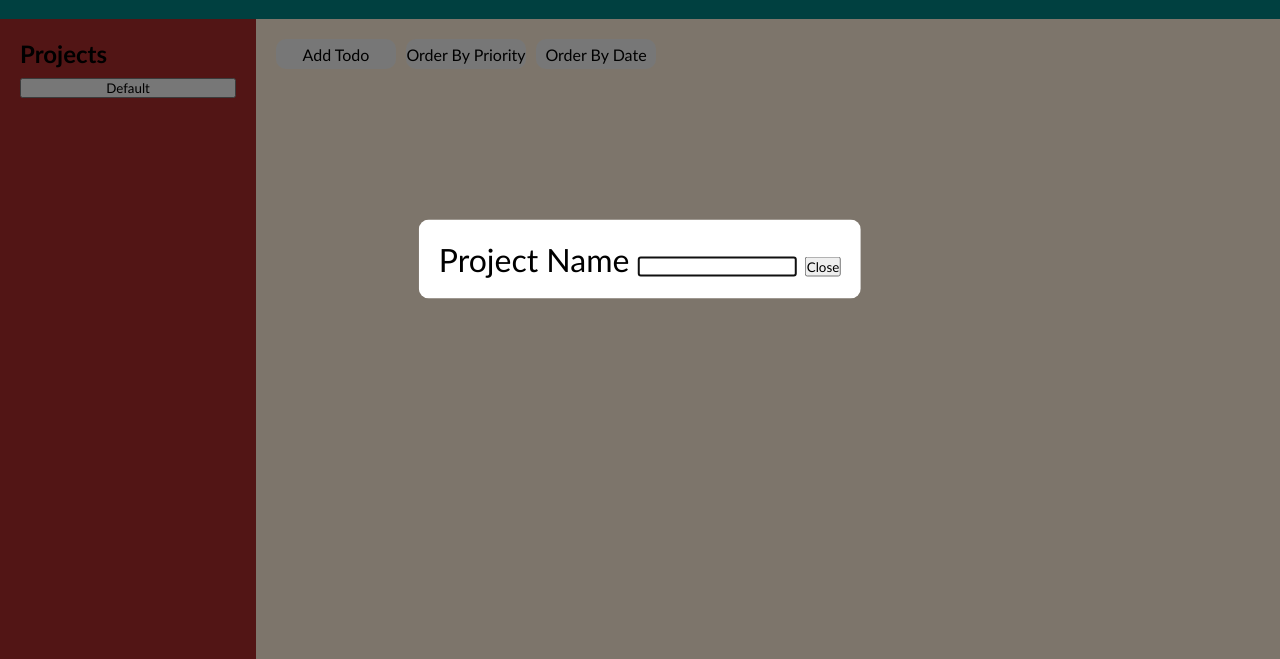
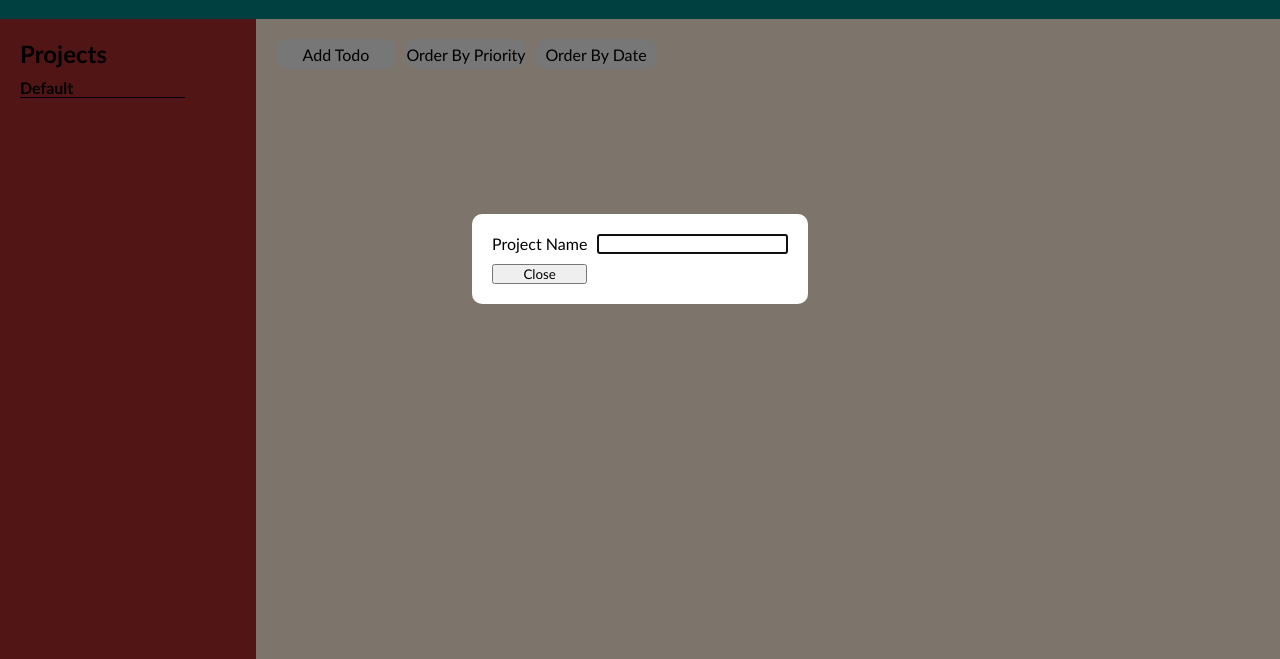
Before and after one commit to Jordan-Gurian/to-do-list, a website built with webpack: page src/index.html in a window 1280 px wide. Both pictures are taken after a click on the button "Add Project". Shown: the part 141-800 px from the top of the page. Built offline with nearby package versions, Linux system fonts and the light colour scheme.

Commit message:
Add more basic CSS formatting
Much more should be done, but it can be readdressed later if desired

```diff
--- a/src/domManager.js
+++ b/src/domManager.js
@@ -8,7 +8,7 @@ import localLoad from './localLoad.js';
 
 export default function domManager() {
     const dialogProj = document.querySelector('.dialog-project');
-    const sidebar = document.querySelector('.sidebar');
+    const projectTabs = document.querySelector('.project-tab');
     const addProject = document.querySelector('.new-project');
     const newProject = document.createElement('button');
     const projectForm = document.querySelector('.project-form')
@@ -37,14 +37,13 @@ export default function domManager() {
     }
 
     const createProjectButton = function(project) {
-        const sidebar = document.querySelector('.sidebar');
         const newProject = document.createElement('button');
-        newProject.classList.add('.project-button')
+        newProject.classList.add('project-button')
         newProject.textContent = project.title;
 
 
 
-        sidebar.appendChild(newProject);
+        projectTabs.appendChild(newProject);
 
         newProject.addEventListener('click', () => {
             deleteArticle();
@@ -55,9 +54,9 @@ export default function domManager() {
 
         if (project.title != "Default") {
             const deleteProject = document.createElement('button');
-            deleteProject.classList.add('.delete-project');
+            deleteProject.classList.add('project-button');
             deleteProject.textContent = "Delete";
-            sidebar.appendChild(deleteProject);
+            projectTabs.appendChild(deleteProject);
 
             deleteProject.addEventListener('click', () => {
                 removeProjectFromList(project);
@@ -70,9 +69,10 @@ export default function domManager() {
         }
         else {
             const emptyDiv = document.createElement('div');
-            emptyDiv.classList.add('.delete-project');
+            emptyDiv.classList.add('project-button');
+            emptyDiv.classList.add('empty-div');
             emptyDiv.textContent = "";
-            sidebar.appendChild(emptyDiv);
+            projectTabs.appendChild(emptyDiv);
         }
 
 
--- a/src/index.html
+++ b/src/index.html
@@ -10,17 +10,18 @@
         <dialog class="dialog-todo">
             <form action="" method="dialog" class="todo-form">
                 <label for="todo-title">Name
-                    <input  type="text" id="todo-title" required>
                 </label>
+                <input  type="text" id="todo-title" required>
                 <label for="todo-description">Description
-                    <input type="text" id="todo-description">
                 </label>
+                <input type="text" id="todo-description">
                 <label for="todo-due">Due Date
-                    <input type="date" id="todo-due" required>
                 </label>
+                <input type="date" id="todo-due" required>
                 <label for="todo-priority">Priority
-                    <input type="number" id="todo-priority" min=1 max=5 required>
                 </label>
+                <input type="number" id="todo-priority" min=1 max=5 required>
+
                 <button type="submit" class="close-todo">Submit</button>
             </form>
         </dialog>
@@ -28,8 +29,8 @@
         <dialog class="dialog-project">
             <form action="" method="dialog" class="project-form">
                 <label for="project-input">Project Name
-                    <input  type="text" name="project-input" id="project-input" required>
                 </label>
+                <input  type="text" name="project-input" id="project-input" required>
                 <button type="submit" class="close-project">Close</button>
             </form>
         </dialog>
@@ -37,6 +38,8 @@
     </header>
     <div class="sidebar">
         <h3>Projects</h3>
+        <div class="project-tab">
+        </div>
     </div>
     <div class="article">
         <div class="article-buttons">
--- a/src/style.css
+++ b/src/style.css
@@ -86,6 +86,40 @@ header {
     border-radius: var(--standard-border-radius);
 }
 
+form {
+    font-size: 1rem;
+    display: grid;
+    grid-template-columns: 1fr 2fr;
+    gap: var(--standard-gap)
+}
+
+.project-button {
+    border: 0;
+    background-color: var(--sidebar-background-color);
+    border-bottom: 1px solid black;
+    text-align: left;
+    font-size: 1rem;
+    font-weight: bold;
+}
+
+.delete-todo {
+    background-color: red;
+    border: 0;
+    height: 20px;
+    width: 80px;
+    border-radius: var(--standard-border-radius);
+}
+
+.empty-div {
+    border: 0;
+}
+
+.project-tab {
+    display: grid;
+    grid-template-columns: 4fr 1fr;
+    gap: var(--standard-gap);
+}
+
 .article-buttons {
     display: flex;
     gap: var(--standard-gap);
```
Also changed, not shown: dist/app.bundle.js, dist/app.css, dist/index.html.
